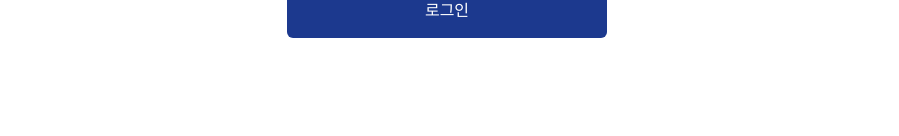
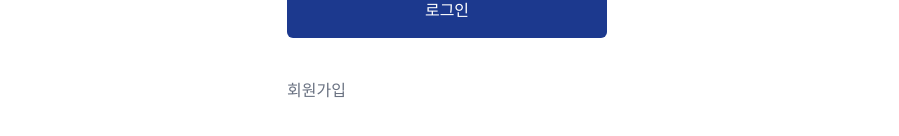
Before and after one commit to minsun0714/Sort-Geek, a React (Vite) app in the folder frontend/: page /login in a window 1280 px wide. Shown: the part 444-580 px from the top of the page, without its empty margins (193-1092 px from the left). Built offline with nearby package versions, Linux system fonts and the light colour scheme.

Commit message:
회원가입 페이지로 navigate하는 버튼 생성

```diff
--- a/frontend/src/pages/Login.tsx
+++ b/frontend/src/pages/Login.tsx
@@ -1,4 +1,5 @@
 import { useForm } from "react-hook-form";
+import { useNavigate } from "react-router";
 import Button from "../components/auth/Button";
 
 type LoginFormData = {
@@ -7,6 +8,7 @@
 };
 
 export default function Login() {
+  const navigate = useNavigate();
   const {
     register,
     handleSubmit,
@@ -32,6 +34,7 @@
         )}
         <label className="py-2 w-full">비밀번호</label>
         <input
+          type="password"
           {...register("password", { required: true })}
           className="h-10 p-2 w-full border-2 border-blue-900 outline-none"
         />
@@ -47,6 +50,9 @@
           <Button text="로그인" />
         </div>
       </form>
+      <div className="w-full text-gray-500">
+        <button onClick={() => navigate("/register")}>회원가입</button>
+      </div>
     </div>
   );
 }
```
